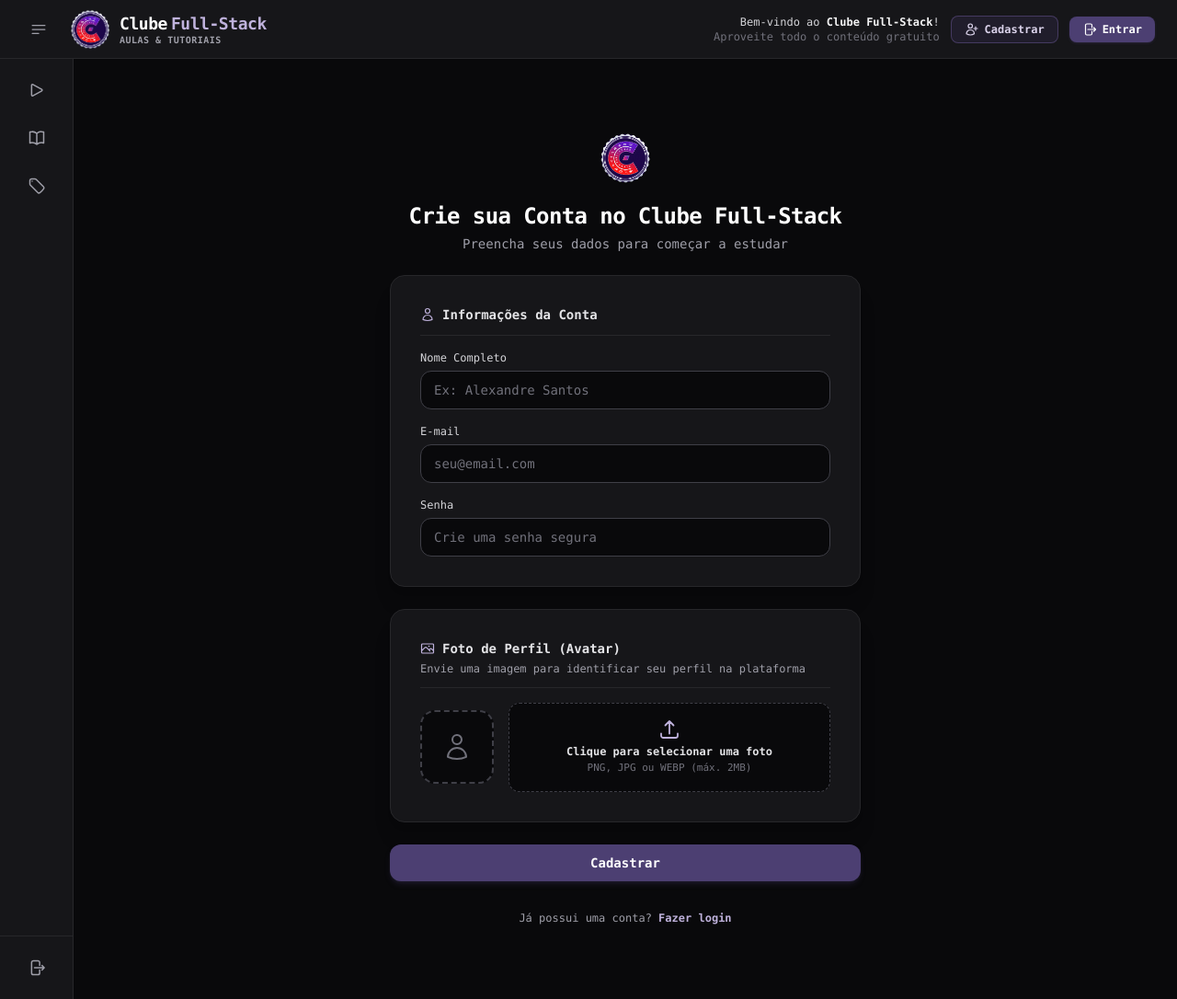
After one commit to aleduca/site-completo-boost, a Laravel app: page /register in a window 1280 px wide. The commit adds this page. Shown: the whole page at 92% size. Run offline with Laravel 12, Linux system fonts and the light colour scheme; style sheets or scripts are compiled from the project's sources; some web fonts are replaced.

Commit message:
Criar botao e view register

```diff
--- /dev/null
+++ b/app/Http/Controllers/RegisterController.php
@@ -0,0 +1,16 @@
+<?php
+
+namespace App\Http\Controllers;
+
+use Illuminate\View\View;
+
+class RegisterController extends Controller
+{
+    /**
+     * Show the user registration form.
+     */
+    public function create(): View
+    {
+        return view('auth.register');
+    }
+}
--- /dev/null
+++ b/resources/views/auth/register.blade.php
@@ -0,0 +1,153 @@
+<x-layouts.app title="Cadastro de Usuário">
+    <div class="mx-auto flex min-h-[60vh] max-w-lg flex-col justify-center py-8 sm:py-12">
+        <!-- Cabeçalho -->
+        <div class="text-center mb-6">
+            <a href="{{ route('home') }}" class="inline-block bg-transparent mb-3">
+                <img
+                    src="{{ asset('logo/logo.png') }}"
+                    alt="Clube Full-Stack"
+                    class="h-12 sm:h-14 w-auto object-contain bg-transparent mx-auto transition-transform duration-200 hover:scale-105"
+                >
+            </a>
+            <h2 class="text-xl sm:text-2xl font-bold tracking-tight text-white">Crie sua Conta no Clube Full-Stack</h2>
+            <p class="text-xs sm:text-sm text-zinc-400 mt-1">Preencha seus dados para começar a estudar</p>
+        </div>
+
+        <form action="#" method="POST" enctype="multipart/form-data" class="space-y-6">
+            @csrf
+
+            <!-- CARD 1: Dados da Conta (name, email, password) -->
+            <div class="rounded-2xl border border-zinc-800 bg-zinc-900/90 p-6 sm:p-8 shadow-xl space-y-4">
+                <div class="border-b border-zinc-800 pb-3">
+                    <h3 class="text-sm font-semibold text-zinc-200 flex items-center gap-2">
+                        <svg class="h-4 w-4 text-brand-300" fill="none" viewBox="0 0 24 24" stroke-width="1.8" stroke="currentColor">
+                            <path stroke-linecap="round" stroke-linejoin="round" d="M15.75 6a3.75 3.75 0 1 1-7.5 0 3.75 3.75 0 0 1 7.5 0ZM4.501 20.118a7.5 7.5 0 0 1 14.998 0A17.933 17.933 0 0 1 12 21.75c-2.676 0-5.216-.584-7.499-1.632Z" />
+                        </svg>
+                        <span>Informações da Conta</span>
+                    </h3>
+                </div>
+
+                <!-- Campo Name -->
+                <div>
+                    <label for="name" class="block text-xs font-medium text-zinc-300 mb-1.5">Nome Completo</label>
+                    <input
+                        type="text"
+                        id="name"
+                        name="name"
+                        placeholder="Ex: Alexandre Santos"
+                        class="w-full rounded-xl border border-zinc-700 bg-zinc-950 px-3.5 py-2.5 text-sm text-zinc-100 placeholder-zinc-500 focus:border-brand focus:outline-none focus:ring-1 focus:ring-brand transition-colors"
+                    >
+                </div>
+
+                <!-- Campo Email -->
+                <div>
+                    <label for="email" class="block text-xs font-medium text-zinc-300 mb-1.5">E-mail</label>
+                    <input
+                        type="email"
+                        id="email"
+                        name="email"
+                        placeholder="seu@email.com"
+                        class="w-full rounded-xl border border-zinc-700 bg-zinc-950 px-3.5 py-2.5 text-sm text-zinc-100 placeholder-zinc-500 focus:border-brand focus:outline-none focus:ring-1 focus:ring-brand transition-colors"
+                    >
+                </div>
+
+                <!-- Campo Password -->
+                <div>
+                    <label for="password" class="block text-xs font-medium text-zinc-300 mb-1.5">Senha</label>
+                    <input
+                        type="password"
+                        id="password"
+                        name="password"
+                        placeholder="Crie uma senha segura"
+                        class="w-full rounded-xl border border-zinc-700 bg-zinc-950 px-3.5 py-2.5 text-sm text-zinc-100 placeholder-zinc-500 focus:border-brand focus:outline-none focus:ring-1 focus:ring-brand transition-colors"
+                    >
+                </div>
+            </div>
+
+            <!-- CARD 2: Upload do Avatar (Separado logo abaixo) -->
+            <div
+                x-data="{
+                    avatarPreview: null,
+                    handleFileSelect(event) {
+                        const file = event.target.files[0];
+                        if (file) {
+                            this.avatarPreview = URL.createObjectURL(file);
+                        }
+                    }
+                }"
+                class="rounded-2xl border border-zinc-800 bg-zinc-900/90 p-6 sm:p-8 shadow-xl space-y-4"
+            >
+                <div class="border-b border-zinc-800 pb-3">
+                    <h3 class="text-sm font-semibold text-zinc-200 flex items-center gap-2">
+                        <svg class="h-4 w-4 text-brand-300" fill="none" viewBox="0 0 24 24" stroke-width="1.8" stroke="currentColor">
+                            <path stroke-linecap="round" stroke-linejoin="round" d="m2.25 15.75 5.159-5.159a2.25 2.25 0 0 1 3.182 0l5.159 5.159m-1.5-1.5 1.409-1.409a2.25 2.25 0 0 1 3.182 0l2.909 2.909m-18 3.75h16.5a1.5 1.5 0 0 0 1.5-1.5V6a1.5 1.5 0 0 0-1.5-1.5H3.75A1.5 1.5 0 0 0 2.25 6v12a1.5 1.5 0 0 0 1.5 1.5Zm10.5-11.25h.008v.008h-.008V8.25Zm.375 0a.375.375 0 1 1-.75 0 .375.375 0 0 1 .75 0Z" />
+                        </svg>
+                        <span>Foto de Perfil (Avatar)</span>
+                    </h3>
+                    <p class="text-xs text-zinc-400 mt-1">Envie uma imagem para identificar seu perfil na plataforma</p>
+                </div>
+
+                <!-- Campo de Upload do Avatar -->
+                <div class="flex flex-col sm:flex-row items-center gap-4">
+                    <!-- Preview do Avatar -->
+                    <div class="relative shrink-0">
+                        <template x-if="avatarPreview">
+                            <img
+                                :src="avatarPreview"
+                                alt="Preview do avatar"
+                                class="h-20 w-20 rounded-2xl object-cover ring-2 ring-brand-500/50"
+                            >
+                        </template>
+                        <template x-if="!avatarPreview">
+                            <div class="flex h-20 w-20 items-center justify-center rounded-2xl border-2 border-dashed border-zinc-700 bg-zinc-950 text-zinc-500">
+                                <svg class="h-8 w-8" fill="none" viewBox="0 0 24 24" stroke-width="1.5" stroke="currentColor">
+                                    <path stroke-linecap="round" stroke-linejoin="round" d="M15.75 6a3.75 3.75 0 1 1-7.5 0 3.75 3.75 0 0 1 7.5 0ZM4.501 20.118a7.5 7.5 0 0 1 14.998 0A17.933 17.933 0 0 1 12 21.75c-2.676 0-5.216-.584-7.499-1.632Z" />
+                                </svg>
+                            </div>
+                        </template>
+                    </div>
+
+                    <!-- Dropzone / Input de Arquivo -->
+                    <div class="w-full flex-1">
+                        <label
+                            for="avatar"
+                            class="flex flex-col items-center justify-center rounded-xl border border-dashed border-zinc-700 bg-zinc-950 p-4 text-center cursor-pointer hover:border-brand-500 hover:bg-brand/5 transition-all"
+                        >
+                            <svg class="h-6 w-6 text-brand-300 mb-1" fill="none" viewBox="0 0 24 24" stroke-width="1.8" stroke="currentColor">
+                                <path stroke-linecap="round" stroke-linejoin="round" d="M3 16.5v2.25A2.25 2.25 0 0 0 5.25 21h13.5A2.25 2.25 0 0 0 21 18.75V16.5m-13.5-9L12 3m0 0 4.5 4.5M12 3v13.5" />
+                            </svg>
+                            <span class="text-xs font-semibold text-zinc-200">Clique para selecionar uma foto</span>
+                            <span class="text-[11px] text-zinc-500 mt-0.5">PNG, JPG ou WEBP (máx. 2MB)</span>
+                            <input
+                                type="file"
+                                id="avatar"
+                                name="avatar"
+                                accept="image/*"
+                                @change="handleFileSelect"
+                                class="sr-only"
+                            >
+                        </label>
+                    </div>
+                </div>
+            </div>
+
+            <!-- Botão de Ação -->
+            <button
+                type="button"
+                class="w-full rounded-xl bg-brand py-2.5 text-sm font-semibold text-white shadow-md shadow-brand/25 hover:bg-brand-600 active:bg-brand-800 transition-colors focus:outline-none focus:ring-2 focus:ring-brand focus:ring-offset-2 focus:ring-offset-zinc-950"
+            >
+                Cadastrar
+            </button>
+
+            <!-- Link para Login -->
+            <div class="text-center pt-2">
+                <p class="text-xs text-zinc-400">
+                    Já possui uma conta?
+                    <a href="{{ route('login') }}" class="font-semibold text-brand-300 hover:text-brand-200 hover:underline transition-colors">
+                        Fazer login
+                    </a>
+                </p>
+            </div>
+        </form>
+    </div>
+</x-layouts.app>
--- a/resources/views/components/header.blade.php
+++ b/resources/views/components/header.blade.php
@@ -25,27 +25,23 @@
             </svg>
         </button>
 
-          <a href="{{ route('home') }}" class="flex items-center gap-2.5 group">
-            <div class="flex h-10 w-10 items-center justify-center rounded-xl group-hover:scale-105 transition-transform duration-200">
-                <!-- Ícone Play / YouTube -->
-               <a href="{{ route('home') }}" class="flex items-center bg-transparent group">
+        <!-- Espaço para Logo sem background com texto ao lado -->
+        <a href="{{ route('home') }}" class="flex items-center gap-2.5 bg-transparent group">
             <img
                 src="{{ asset('logo/logo.png') }}"
                 alt="Clube Full-Stack"
                 class="h-10 sm:h-11 w-auto max-w-[180px] sm:max-w-[220px] object-contain bg-transparent transition-transform duration-200 group-hover:scale-105"
             >
-        </a>
-            </div>
             <div class="flex flex-col">
                 <span class="text-lg font-bold tracking-tight text-white flex items-center gap-1">
-                    Clube <span class="text-brand-200">Full-Stack</span>
+                    Clube <span class="text-brand-300">Full-Stack</span>
                 </span>
                 <span class="text-[10px] uppercase font-semibold tracking-wider text-zinc-400 -mt-1 hidden sm:block">Aulas & Tutoriais</span>
             </div>
         </a>
     </div>
 
-    <!-- Direita: Mensagem de Boas-Vindas -->
+    <!-- Direita: Mensagem de Boas-Vindas + Botões -->
     <div class="flex items-center gap-3">
         @auth
             <div class="flex items-center gap-3">
@@ -72,11 +68,24 @@
                 </form>
             </div>
         @else
-            <div class="flex items-center gap-3">
+            <div class="flex items-center gap-2.5 sm:gap-3">
                 <div class="hidden text-right text-xs md:block">
                     <p class="font-medium text-zinc-300">Bem-vindo ao <span class="text-zinc-100 font-semibold">Clube Full-Stack</span>!</p>
                     <p class="text-zinc-500">Aproveite todo o conteúdo gratuito</p>
                 </div>
+
+                <!-- Botão Cadastrar-se (usuário deslogado) -->
+                <a
+                    href="{{ Route::has('register') ? route('register') : '/register' }}"
+                    class="inline-flex items-center gap-1.5 rounded-lg border border-brand-500/40 bg-brand/20 px-3.5 py-1.5 text-xs font-semibold text-brand-200 hover:bg-brand/35 hover:text-white transition-colors focus-visible:outline focus-visible:outline-2 focus-visible:outline-offset-2 focus-visible:outline-brand"
+                >
+                    <svg class="h-4 w-4" fill="none" viewBox="0 0 24 24" stroke-width="1.8" stroke="currentColor">
+                        <path stroke-linecap="round" stroke-linejoin="round" d="M18 7.5v3m0 0v3m0-3h3m-3 0h-3m-2.25-4.125a3.375 3.375 0 1 1-6.75 0 3.375 3.375 0 0 1 6.75 0ZM3 19.235v-.11a6.375 6.375 0 0 1 12.75 0v.109A12.318 12.318 0 0 1 9.374 21c-2.331 0-4.512-.645-6.374-1.765Z" />
+                    </svg>
+                    <span>Cadastrar</span>
+                </a>
+
+                <!-- Botão Entrar / Login -->
                 <a
                     href="{{ route('login') }}"
                     class="inline-flex items-center gap-1.5 rounded-lg bg-brand px-3.5 py-1.5 text-xs font-semibold text-white shadow-sm shadow-brand/30 hover:bg-brand-600 transition-colors focus-visible:outline focus-visible:outline-2 focus-visible:outline-offset-2 focus-visible:outline-brand"
--- a/routes/web.php
+++ b/routes/web.php
@@ -4,6 +4,7 @@ use App\Http\Controllers\AuthController;
 use App\Http\Controllers\CategoryController;
 use App\Http\Controllers\CourseController;
 use App\Http\Controllers\HomeController;
+use App\Http\Controllers\RegisterController;
 use Illuminate\Support\Facades\Route;
 
 Route::get('/', [HomeController::class, 'index'])->name('home');
@@ -14,8 +15,10 @@ Route::get('/categories', [CategoryController::class, 'index'])->name('categorie
 
 // Rotas de Autenticação
 Route::middleware('guest')->group(function () {
-	Route::get('/login', [AuthController::class, 'showLoginForm'])->name('login');
-	Route::post('/login', [AuthController::class, 'login'])->middleware('throttle:6,1');
+    Route::get('/login', [AuthController::class, 'showLoginForm'])->name('login');
+    Route::post('/login', [AuthController::class, 'login'])->middleware('throttle:6,1');
+
+    Route::get('/register', [RegisterController::class, 'create'])->name('register');
 });
 
 Route::post('/logout', [AuthController::class, 'logout'])->name('logout')->middleware('auth');
```
Also changed, not shown: .ai/rules/components.md (added), .ai/rules/index.md.
